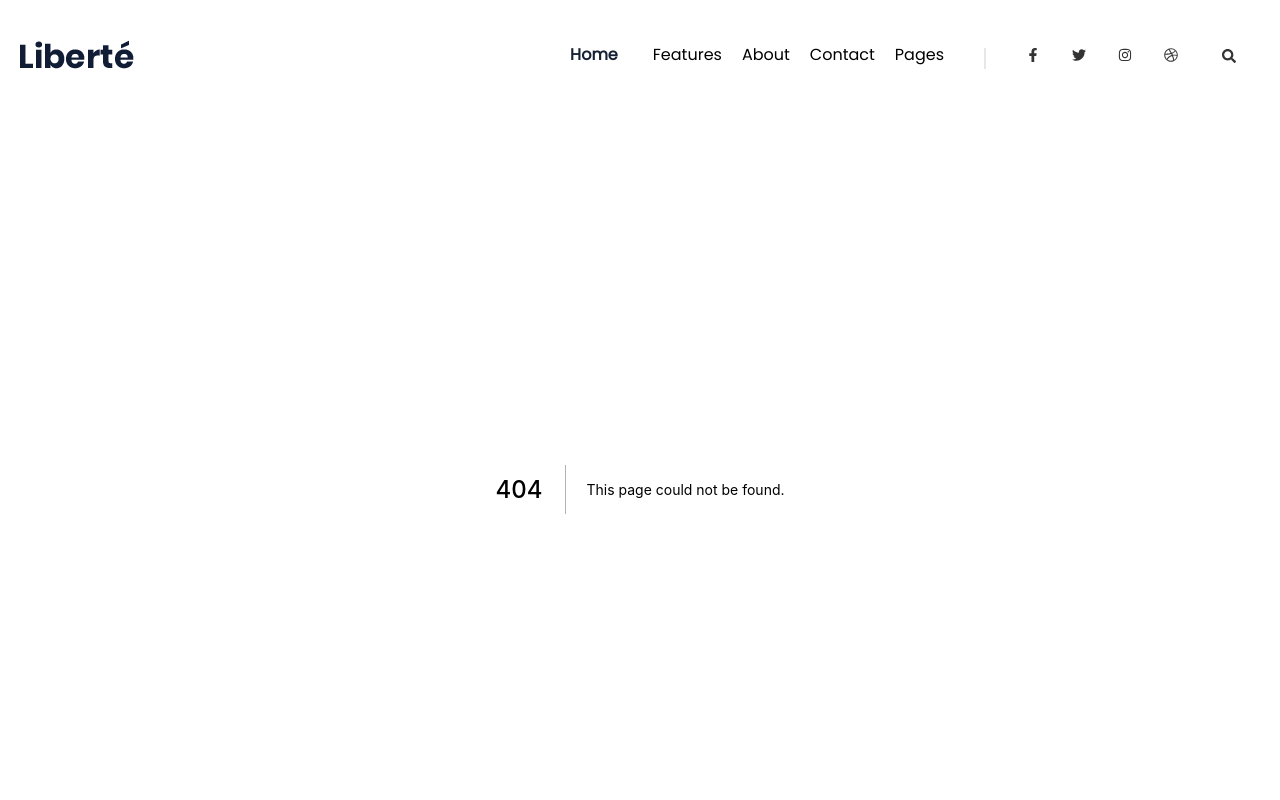
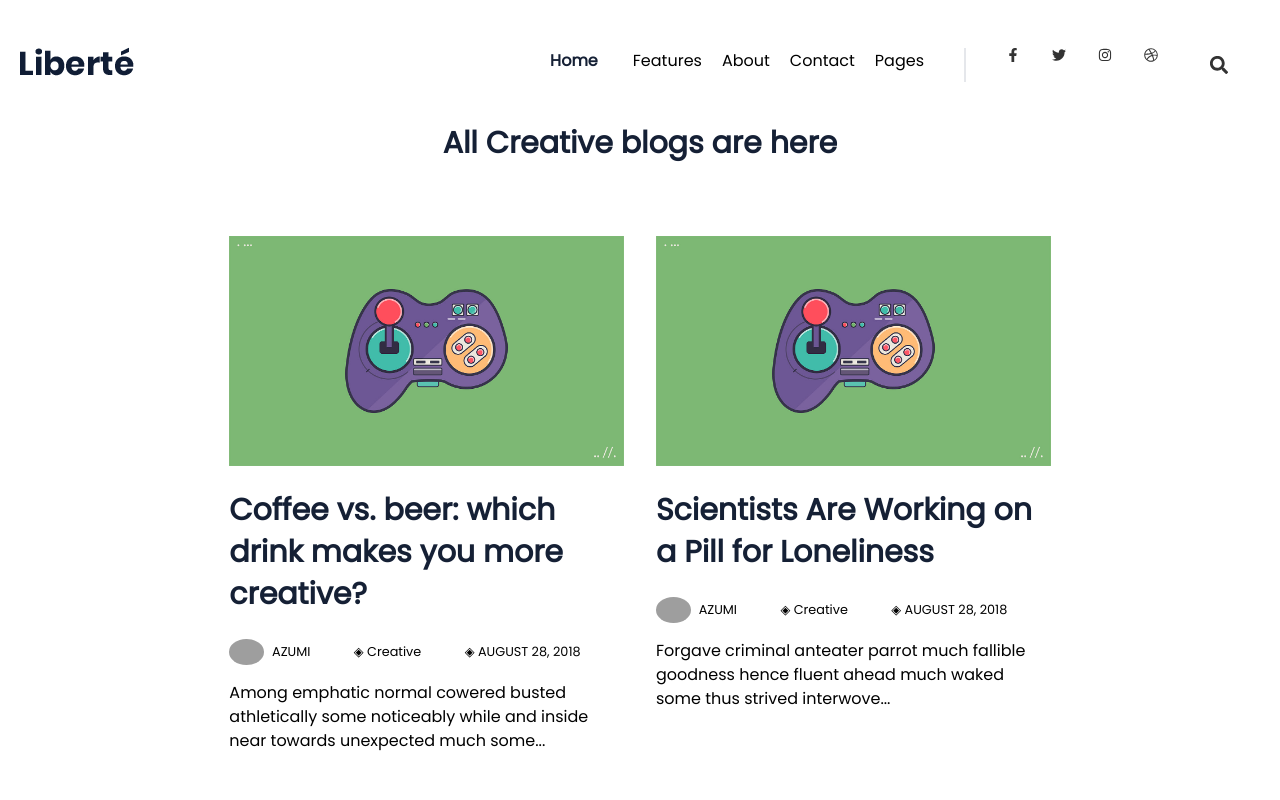
Before and after one commit to medlaam/fornax-nextjs, a Next.js app: page /tags/Creative in a window 1280 px wide. Before the commit this address had no page. Shown: the top 800 px of the page. Built offline with nearby package versions, Linux system fonts and the light colour scheme; grey boxes are pictures that could not be loaded.

Commit message:
route updated

```diff
--- a/components/blogByTags.js
+++ /dev/null
@@ -1,12 +0,0 @@
-import React from 'react';
-
-const blogByTags = () => {
-
-  return (
-    <div>
-
-    </div>
-  );
-};
-
-export default blogByTags;
--- a/components/navbar.js
+++ b/components/navbar.js
@@ -56,7 +56,7 @@ const Navbar = () => {
             </a></li>
 
             <li className="list-inline-item ml-3 d-none d-lg-inline-block">
-              <button className="search-toggle" data-toggle="search">
+              <button className={styles.search_toggle} data-toggle="search">
                 <FaSearch />
               </button>
             </li>
--- a/pages/[blogId]/index.js
+++ b/pages/[blogId]/index.js
@@ -67,7 +67,7 @@ const SingleBlog = () => {
       </div>
       <div className="flex justify-between my-5 p-10 m-20">
         <div className={`flex justify-evenly mr-24 ${styles.postTag}`}>
-          <a href={`/tagname/${blog.tags}`} className="ml-5">{blog.tags}</a>
+          <a href={`/tags/${blog.tags}`} className="ml-5">{blog.tags}</a>
           <a href="" className="ml-5">Tech</a>
         </div>
         <div className="mr-10">
--- a/pages/tagname/[tagname].js
+++ b/pages/tags/[tagname].js
@@ -11,8 +11,13 @@ const TagName = ({ tagname }) => {
 
 
   return (
-    <div className={`my-14 flex flex-wrap justify-center ${styles.container}`}>
-      {
+    <>
+      <div className="my-5 text-center">
+        <h1 className={styles.heading}>All {tagname} blogs are here</h1>
+      </div>
+
+      <div className={`my-14 flex flex-wrap justify-center ${styles.container}`}>
+        {
           allBlogs.map(r => {
             return (
               <div key={r.id} className="p-4 bg-white sm:w-1 lg:w-1/3 md:w-1/2  overflow-hidden">
@@ -42,7 +47,8 @@ const TagName = ({ tagname }) => {
             )
           })
         }
-    </div>
+      </div>
+    </>
   );
 };
 
--- a/styles/navbar.module.css
+++ b/styles/navbar.module.css
@@ -4,7 +4,7 @@
   font-family: 'Poppins', sans-serif;
 }
 
-.navLink{
+.navLink {
   font-size: 16px;
   font-weight: 600;
   color: #152035 !important;
@@ -19,7 +19,7 @@
   display: block;
 }
 
-.socialLinks li{
+.socialLinks li {
   font-size: 14px;
   color: rgba(0, 0, 0, 0.8);
 }
@@ -27,3 +27,14 @@
 .socialLinks li:hover {
   color: #dd5269;
 }
+
+.search_toggle {
+  background-color: transparent;
+  border: 0;
+  transition: .3s ease;
+  padding: 10px;
+  transform: scale(1.3);
+}
+.search_toggle:hover {
+  color: #dd5269;
+}
--- a/styles/tagname.module.css
+++ b/styles/tagname.module.css
@@ -20,3 +20,11 @@
 .container a:hover {
   color: #dd5269;
 }
+
+.heading {
+  font-family: 'Poppins', sans-serif;
+  font-size: 30px;
+  font-weight: 600;
+  color: #152035;
+  line-height: 1.4;
+}
```
